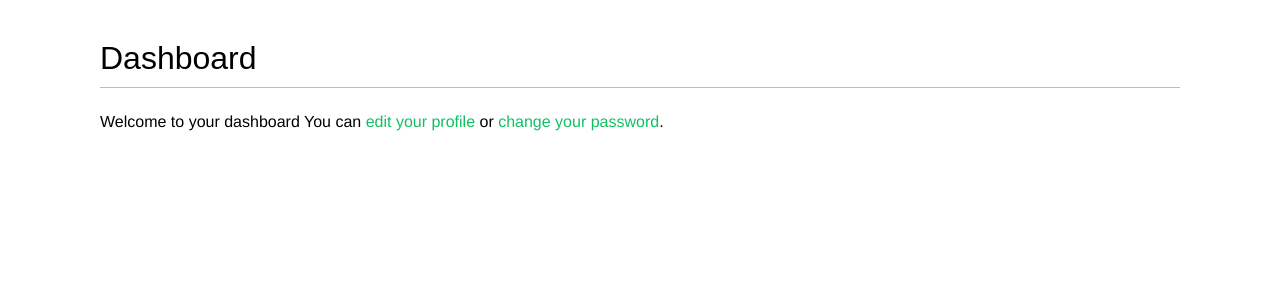
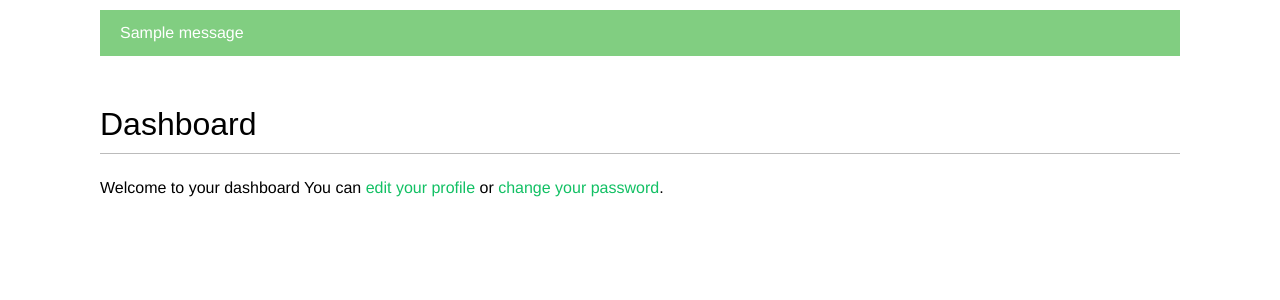
Before and after one commit to amiramkhodadi/Social-Website-Project, a Django app: page /account/ in a window 1280 px wide. Shown: the part 48-348 px from the top of the page. Run offline with Django 5.2, Linux system fonts and the light colour scheme; a user stored in the database is signed in; one stand-in notice (Sample message) is shown; some web fonts are replaced.

Commit message:
add message base on user action in template

```diff
--- a/account/templates/base.html
+++ b/account/templates/base.html
@@ -33,6 +33,16 @@
  {% endif %}
  </span>
  </div>
+ {% if messages %}
+ <ul class="messages">
+  {% for message in messages %}
+      <li class="{{ message.tags }}">
+        {{ message|safe }}
+        <a class="close"  href="#"></a>
+      </li>
+  {% endfor %}
+ </ul>
+ {% endif %}
  <div id="content">
  {% block content %}
  {% endblock %}
--- a/account/views.py
+++ b/account/views.py
@@ -1,6 +1,7 @@
 from django.shortcuts import render
 from .forms import UserRegistrationForm,UserEditForm,ProfileEditForm
 from .models import Profile
+from django.contrib import messages
 
 from .forms import LoginForm
 from django.contrib.auth import authenticate,login
@@ -66,6 +67,11 @@ def edit(request):
         if user_form.is_valid() and profile_form.is_valid():
             user_form.save()
             profile_form.save()
+            messages.success(request , 'Profile Update Successfully'
+            )
+        else :
+            messages.error(request , 'Error Updating Profile'
+            )
     else:
         user_form = UserEditForm(instance=request.user)
         profile_form = ProfileEditForm(instance=request.user.profile)
```
Also changed, not shown: db.sqlite3.
